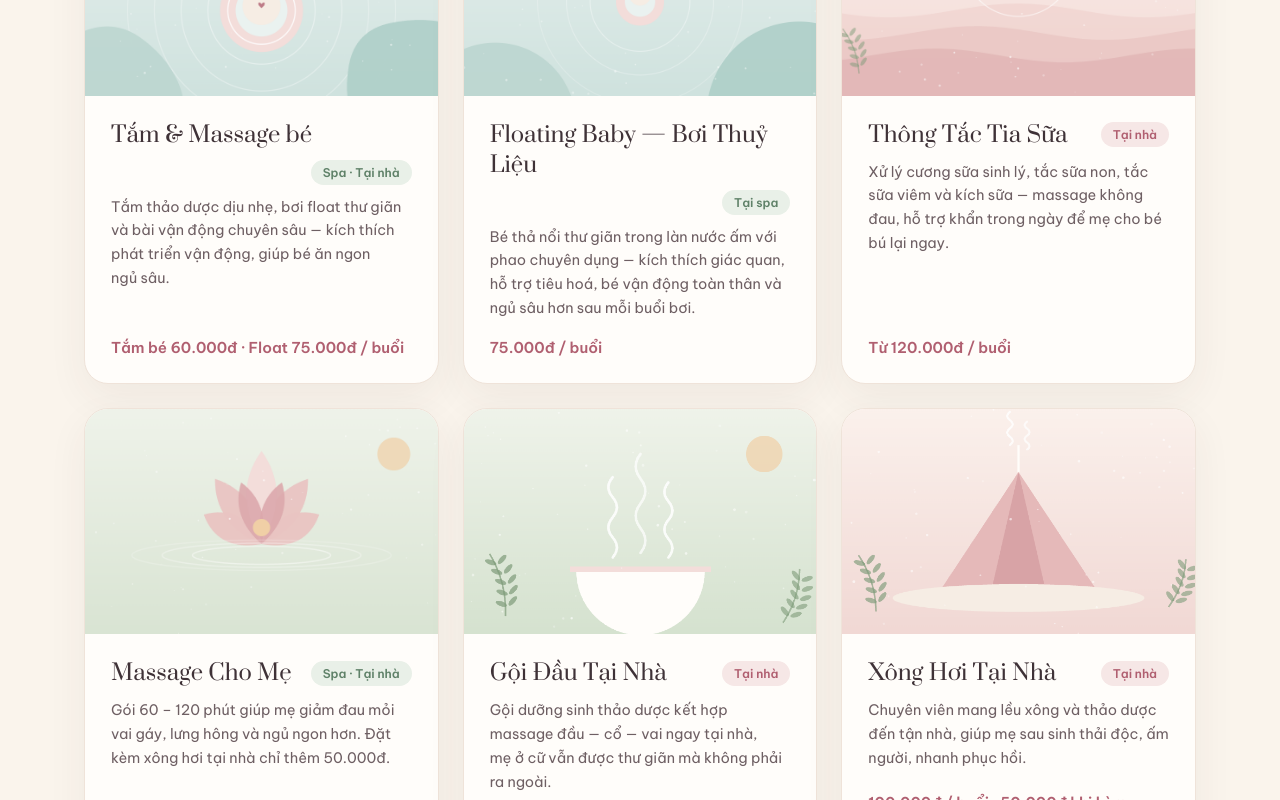
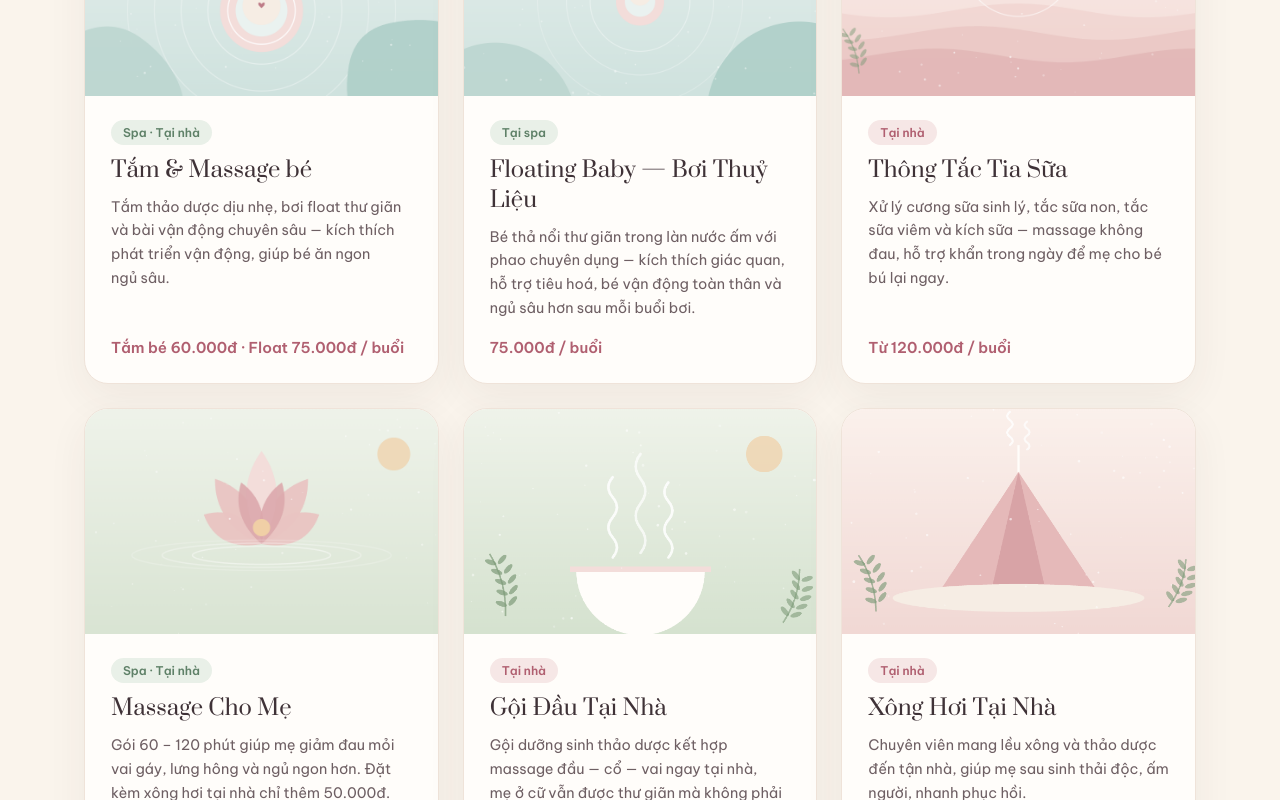
Before and after one commit to mersonpaul/haphuong_spa_landing, a Next.js app: page / in a window 1280 px wide. Shown: the part 1120-1920 px from the top of the page. Built offline with nearby package versions, Linux system fonts and the light colour scheme; no server answers.

Commit message:
fix: move service badge chip above title so it never wraps with long names

```diff
--- a/src/app/globals.css
+++ b/src/app/globals.css
@@ -447,13 +447,6 @@ a {
   flex: 1;
 }
 
-.service-card__head {
-  display: flex;
-  align-items: center;
-  gap: 10px;
-  flex-wrap: wrap;
-}
-
 .service-card__name {
   font-family: var(--font-heading), serif;
   font-weight: 400;
@@ -468,6 +461,12 @@ a {
   padding: 5px 12px;
   border-radius: 999px;
   white-space: nowrap;
+}
+
+/* Chip shown above the service title (own row, never wraps with the title) */
+.badge--top {
+  margin-left: 0;
+  align-self: flex-start;
 }
 
 .badge--sage {
--- a/src/components/Services.tsx
+++ b/src/components/Services.tsx
@@ -24,12 +24,10 @@ export function Services() {
               className="service-card__image"
             />
             <div className="service-card__body">
-              <div className="service-card__head">
-                <h3 className="service-card__name">{service.name}</h3>
-                <span className={`badge ${service.badge === 'Tại nhà' ? 'badge--blush' : 'badge--sage'}`}>
-                  {service.badge}
-                </span>
-              </div>
+              <span className={`badge badge--top ${service.badge === 'Tại nhà' ? 'badge--blush' : 'badge--sage'}`}>
+                {service.badge}
+              </span>
+              <h3 className="service-card__name">{service.name}</h3>
               <p className="service-card__desc">{service.description}</p>
               <p className="service-card__price">{service.priceLabel}</p>
             </div>
```
